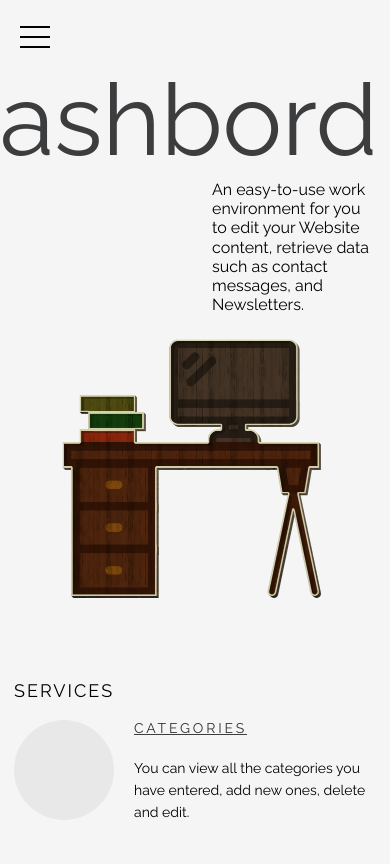
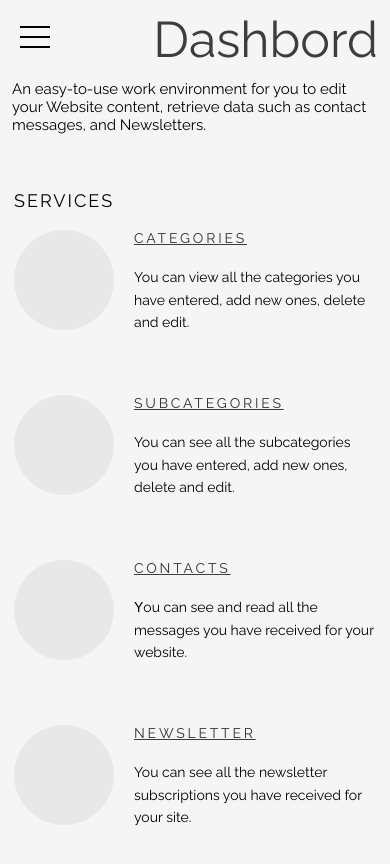
Before and after one commit to jvorte/dashboard, a PHP site: page /index.html in a window 390 px wide. Shown: the top 864 px of the page. After the commit the page ends 826 px from the top, so only its background shows below. Run offline with PHP 8.4, Linux system fonts and the light colour scheme; some libraries are stand-ins or nearby versions.

Commit message:
First Commit

```diff
--- a/css/style.css
+++ b/css/style.css
@@ -162,6 +162,7 @@
 @media screen and (max-width: 768px) {
   #fh5co-aside #fh5co-logo {
     margin-bottom: 1em;
+
   }
 }
 #fh5co-aside #fh5co-logo a {
@@ -606,6 +607,20 @@
   .work {
     height: 270px;
   }
+  #site-title{
+
+  font-size: 50px;
+  margin: 10px 0 0 50px;
+
+  }
+  #site-subtitle{
+    font-size: 15px;
+    margin: 10px 0 0 0;
+
+  }
+  .top-area{
+    display: none;
+  }
 }
 .work .desc {
   display: table-cell;
@@ -637,6 +652,9 @@
   .work .desc {
     opacity: 1;
     background: transparent !important;
+  }
+  .top-area{
+    display: none;
   }
   .work .desc h3 {
     -webkit-transform: translate3d(0, 0, 0);
--- a/index.html
+++ b/index.html
@@ -67,10 +67,12 @@
 					<div class="row">
 					  <div class="col animate-box">
 						<h1  id="site-title">Dashbord</h1>
-						<h6 id="site-subtitle">An easy-to-use work environment for you to edit your Website content, retrieve data such as contact messages, and Newsletters.</h6>
-					  </div>
+
+					</div>
 
 					  <div class="col animate-box">
+						<h6 id="site-subtitle">An easy-to-use work environment for you to edit your Website content, retrieve data such as contact messages, and Newsletters.</h6>
+
 						<div class="top-area"></div>
 					  </div>
 
```
